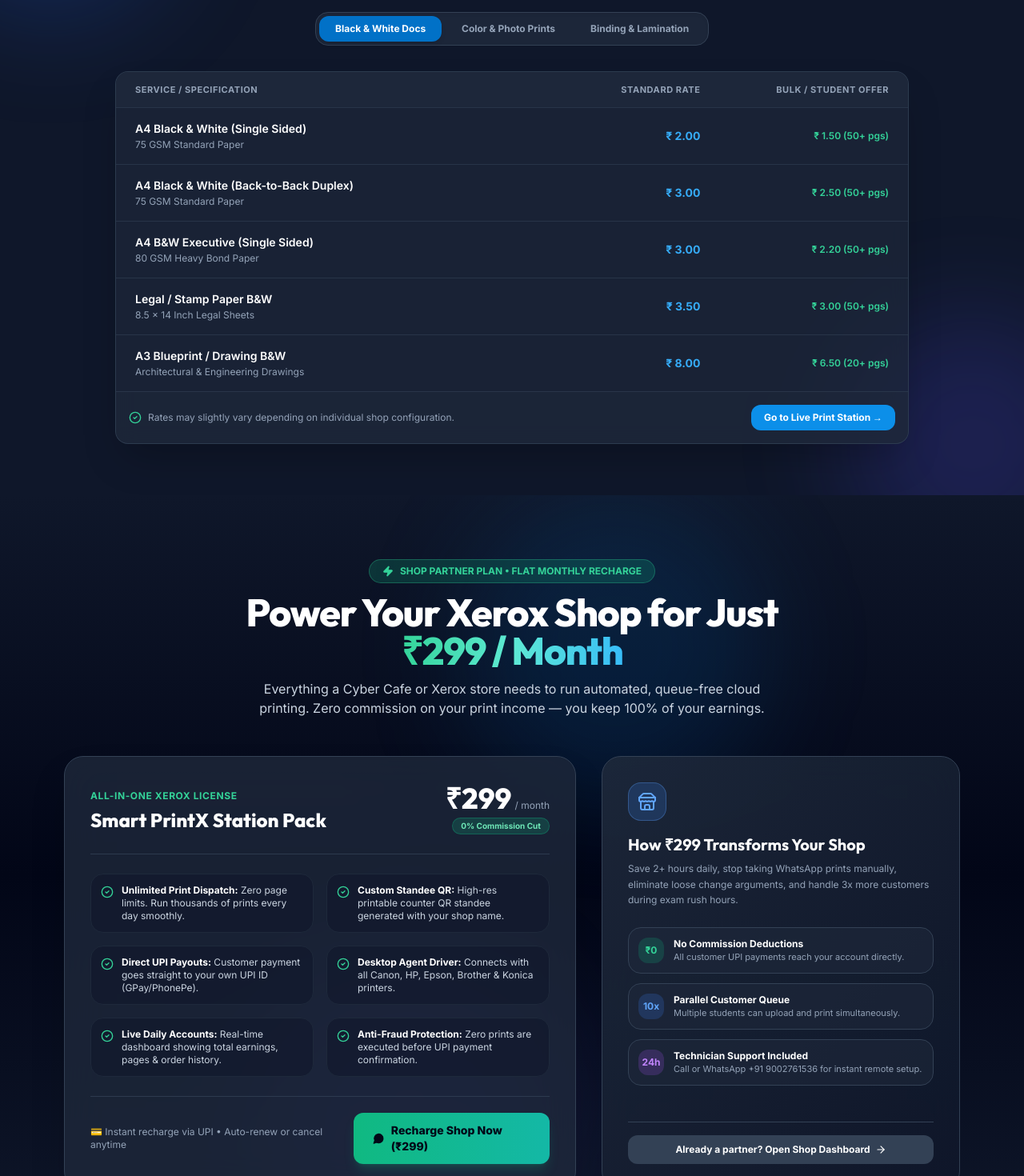
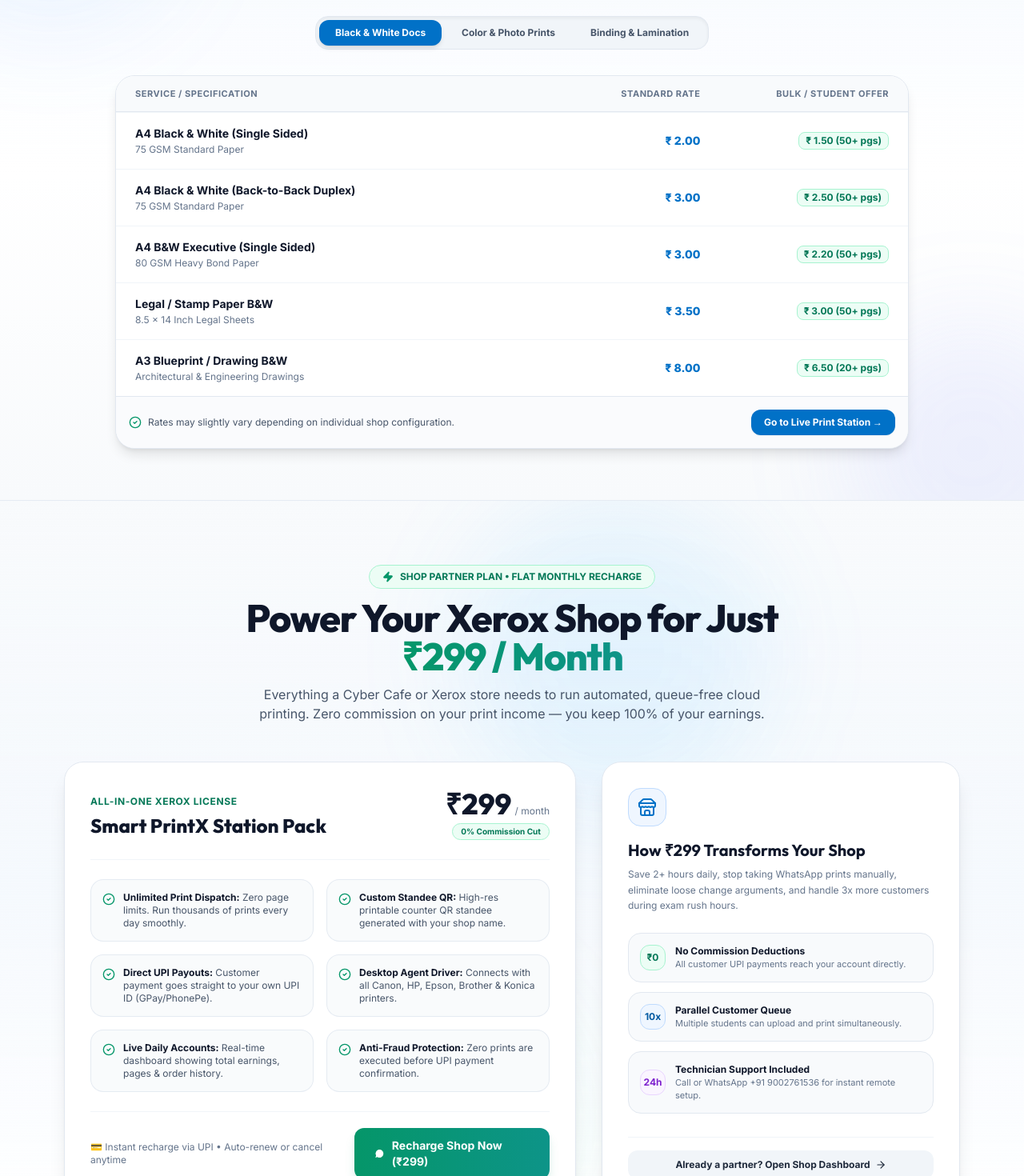
Before and after one commit to Sayantanmaji2005/PRINTX, a Next.js app in the folder client/customer/: page / in a window 1280 px wide. Shown: the part 3120-4590 px from the top of the page at 80% size. Built offline with nearby package versions, Linux system fonts and the light colour scheme; no server answers.

Commit message:
style: convert Pricing List and Shop Partner sections to modern clean light theme

```diff
--- a/client/customer/src/app/page.tsx
+++ b/client/customer/src/app/page.tsx
@@ -411,35 +411,35 @@
         </div>
       </section>
 
-      {/* Transparent Pricing List Section */}
-      <section id="pricing" className="py-16 bg-slate-900 text-white relative overflow-hidden">
-        {/* Glowing background highlights */}
-        <div className="absolute -top-24 -left-24 w-80 h-80 bg-blue-600/20 rounded-full blur-3xl pointer-events-none" />
-        <div className="absolute -bottom-24 -right-24 w-80 h-80 bg-indigo-600/20 rounded-full blur-3xl pointer-events-none" />
+      {/* Transparent Pricing List Section (Light Theme) */}
+      <section id="pricing" className="py-16 bg-gradient-to-b from-blue-50/50 via-white to-slate-50 border-y border-slate-200/80 text-slate-900 relative overflow-hidden">
+        {/* Soft ambient glowing highlights */}
+        <div className="absolute -top-24 -left-24 w-80 h-80 bg-blue-400/10 rounded-full blur-3xl pointer-events-none" />
+        <div className="absolute -bottom-24 -right-24 w-80 h-80 bg-indigo-400/10 rounded-full blur-3xl pointer-events-none" />
 
         <div className="max-w-5xl mx-auto px-4 relative z-10">
           <div className="text-center max-w-2xl mx-auto mb-10">
-            <div className="inline-flex items-center gap-1.5 px-3 py-1 rounded-full bg-blue-500/20 text-blue-300 text-xs font-bold mb-3 border border-blue-400/30">
+            <div className="inline-flex items-center gap-1.5 px-3.5 py-1.5 rounded-full bg-blue-50 text-blue-700 text-xs font-bold mb-3 border border-blue-200 shadow-xs">
               <BadgePercent className="w-3.5 h-3.5" /> 100% TRANSPARENT RATE CARD
             </div>
-            <h2 className="text-3xl md:text-4xl font-extrabold font-['Outfit']">
+            <h2 className="text-3xl md:text-4xl font-extrabold text-slate-900 font-['Outfit']">
               Standard Print & Xerox Pricing
             </h2>
-            <p className="mt-2 text-sm text-slate-300">
+            <p className="mt-2 text-sm text-slate-600">
               No hidden fees. Dynamic volume discounts automatically applied at checkout.
             </p>
           </div>
 
           {/* Pricing Category Tabs */}
           <div className="flex justify-center mb-8">
-            <div className="p-1 rounded-2xl bg-slate-800/90 border border-slate-700 inline-flex gap-1 shadow-inner">
+            <div className="p-1 rounded-2xl bg-slate-100 border border-slate-200 inline-flex gap-1 shadow-inner">
               <button
                 type="button"
                 onClick={() => setPricingCategory('standard')}
                 className={`px-5 py-2 rounded-xl text-xs font-bold transition-all ${
                   pricingCategory === 'standard'
                     ? 'bg-brand-600 text-white shadow-md'
-                    : 'text-slate-400 hover:text-white'
+                    : 'text-slate-600 hover:text-slate-900'
                 }`}
               >
                 Black & White Docs
@@ -450,7 +450,7 @@
                 className={`px-5 py-2 rounded-xl text-xs font-bold transition-all ${
                   pricingCategory === 'color'
                     ? 'bg-brand-600 text-white shadow-md'
-                    : 'text-slate-400 hover:text-white'
+                    : 'text-slate-600 hover:text-slate-900'
                 }`}
               >
                 Color & Photo Prints
@@ -461,7 +461,7 @@
                 className={`px-5 py-2 rounded-xl text-xs font-bold transition-all ${
                   pricingCategory === 'finishing'
                     ? 'bg-brand-600 text-white shadow-md'
-                    : 'text-slate-400 hover:text-white'
+                    : 'text-slate-600 hover:text-slate-900'
                 }`}
               >
                 Binding & Lamination
@@ -469,10 +469,10 @@
             </div>
           </div>
 
-          {/* Pricing Table Card */}
-          <div className="rounded-2xl bg-slate-800/70 border border-slate-700/80 backdrop-blur-md overflow-hidden shadow-2xl">
-            <div className="divide-y divide-slate-700/60">
-              <div className="grid grid-cols-12 px-6 py-3.5 bg-slate-800/90 text-[11px] font-bold text-slate-400 uppercase tracking-wider">
+          {/* Pricing Table Card (Light) */}
+          <div className="rounded-3xl bg-white border border-slate-200 shadow-lg overflow-hidden">
+            <div className="divide-y divide-slate-100">
+              <div className="grid grid-cols-12 px-6 py-3.5 bg-slate-50/90 text-[11px] font-bold text-slate-500 uppercase tracking-wider border-b border-slate-200">
                 <div className="col-span-6 sm:col-span-7">Service / Specification</div>
                 <div className="col-span-3 sm:col-span-2 text-right">Standard Rate</div>
                 <div className="col-span-3 text-right">Bulk / Student Offer</div>
@@ -481,30 +481,32 @@
               {pricingData[pricingCategory].map((row, idx) => (
                 <div
                   key={idx}
-                  className="grid grid-cols-12 px-6 py-4 items-center hover:bg-slate-750/50 transition-colors text-sm"
+                  className="grid grid-cols-12 px-6 py-4 items-center hover:bg-blue-50/30 transition-colors text-sm"
                 >
                   <div className="col-span-6 sm:col-span-7">
-                    <div className="font-semibold text-white">{row.item}</div>
-                    <div className="text-xs text-slate-400 mt-0.5">{row.specs}</div>
+                    <div className="font-bold text-slate-900">{row.item}</div>
+                    <div className="text-xs text-slate-500 mt-0.5">{row.specs}</div>
                   </div>
-                  <div className="col-span-3 sm:col-span-2 text-right font-bold text-brand-400">
+                  <div className="col-span-3 sm:col-span-2 text-right font-black text-brand-600">
                     {row.rate}
                   </div>
-                  <div className="col-span-3 text-right text-xs font-semibold text-emerald-400">
-                    {row.bulk}
+                  <div className="col-span-3 text-right">
+                    <span className="inline-block text-xs font-bold text-emerald-700 bg-emerald-50 px-2 py-0.5 rounded-lg border border-emerald-200">
+                      {row.bulk}
+                    </span>
                   </div>
                 </div>
               ))}
             </div>
 
-            <div className="p-4 bg-slate-800/40 border-t border-slate-700/60 flex flex-col sm:flex-row items-center justify-between text-xs text-slate-400 gap-3">
+            <div className="p-4 bg-slate-50/70 border-t border-slate-200 flex flex-col sm:flex-row items-center justify-between text-xs text-slate-600 gap-3">
               <div className="flex items-center gap-2">
-                <CheckCircle2 className="w-4 h-4 text-emerald-400 shrink-0" />
+                <CheckCircle2 className="w-4 h-4 text-emerald-600 shrink-0" />
                 <span>Rates may slightly vary depending on individual shop configuration.</span>
               </div>
               <a
                 href="#shops"
-                className="px-4 py-2 rounded-xl bg-brand-500 hover:bg-brand-600 text-white font-bold transition-all text-xs shrink-0"
+                className="px-4 py-2 rounded-xl bg-brand-600 hover:bg-brand-700 text-white font-bold transition-all text-xs shrink-0 shadow-sm"
               >
                 Go to Live Print Station →
               </a>
@@ -513,159 +515,159 @@
         </div>
       </section>
 
-      {/* Shop Partner ₹299 Monthly Recharge Pack Section */}
-      <section id="recharge" className="py-16 md:py-20 bg-gradient-to-b from-slate-900 via-slate-950 to-slate-900 text-white relative overflow-hidden border-b border-slate-800">
-        <div className="absolute top-0 right-1/4 w-96 h-96 bg-brand-600/15 rounded-full blur-3xl pointer-events-none" />
-        <div className="absolute bottom-0 left-1/4 w-96 h-96 bg-indigo-600/15 rounded-full blur-3xl pointer-events-none" />
+      {/* Shop Partner ₹299 Monthly Recharge Pack Section (Light Theme) */}
+      <section id="recharge" className="py-16 md:py-20 bg-gradient-to-b from-slate-50 via-blue-50/40 to-white text-slate-900 relative overflow-hidden border-b border-slate-200/80">
+        <div className="absolute top-0 right-1/4 w-96 h-96 bg-brand-400/10 rounded-full blur-3xl pointer-events-none" />
+        <div className="absolute bottom-0 left-1/4 w-96 h-96 bg-emerald-400/10 rounded-full blur-3xl pointer-events-none" />
 
         <div className="max-w-6xl mx-auto px-4 relative z-10">
           <div className="text-center max-w-3xl mx-auto mb-12">
-            <div className="inline-flex items-center gap-2 px-4 py-1.5 rounded-full bg-emerald-500/20 text-emerald-400 text-xs font-bold mb-3 border border-emerald-400/30">
-              <Zap className="w-3.5 h-3.5 fill-emerald-400" />
+            <div className="inline-flex items-center gap-2 px-4 py-1.5 rounded-full bg-emerald-50 text-emerald-700 text-xs font-bold mb-3 border border-emerald-200 shadow-xs">
+              <Zap className="w-3.5 h-3.5 text-emerald-600 fill-emerald-600" />
               <span>SHOP PARTNER PLAN • FLAT MONTHLY RECHARGE</span>
             </div>
-            <h2 className="text-3xl sm:text-4xl md:text-5xl font-black font-['Outfit'] tracking-tight">
+            <h2 className="text-3xl sm:text-4xl md:text-5xl font-black font-['Outfit'] tracking-tight text-slate-900">
               Power Your Xerox Shop for Just{' '}
-              <span className="bg-gradient-to-r from-emerald-400 via-teal-300 to-sky-400 bg-clip-text text-transparent">
+              <span className="bg-gradient-to-r from-emerald-600 to-teal-600 bg-clip-text text-transparent">
                 ₹299 / Month
               </span>
             </h2>
-            <p className="mt-3 text-sm sm:text-base text-slate-300 leading-relaxed max-w-2xl mx-auto">
+            <p className="mt-3 text-sm sm:text-base text-slate-600 leading-relaxed max-w-2xl mx-auto">
               Everything a Cyber Cafe or Xerox store needs to run automated, queue-free cloud printing. Zero commission on your print income — you keep 100% of your earnings.
             </p>
           </div>
 
           <div className="grid grid-cols-1 lg:grid-cols-12 gap-8 items-stretch">
             {/* Pricing Feature Highlight Box (Left) */}
-            <div className="lg:col-span-7 p-6 sm:p-8 rounded-3xl bg-slate-800/80 border border-slate-700 backdrop-blur-xl shadow-2xl flex flex-col justify-between">
+            <div className="lg:col-span-7 p-6 sm:p-8 rounded-3xl bg-white border border-slate-200 shadow-xl flex flex-col justify-between">
               <div>
-                <div className="flex items-center justify-between pb-6 border-b border-slate-700/80">
+                <div className="flex items-center justify-between pb-6 border-b border-slate-100">
                   <div>
-                    <span className="text-xs font-bold text-emerald-400 uppercase tracking-wider">ALL-IN-ONE XEROX LICENSE</span>
-                    <h3 className="text-2xl font-black text-white font-['Outfit'] mt-1">Smart PrintX Station Pack</h3>
+                    <span className="text-xs font-bold text-emerald-700 uppercase tracking-wider">ALL-IN-ONE XEROX LICENSE</span>
+                    <h3 className="text-2xl font-black text-slate-900 font-['Outfit'] mt-1">Smart PrintX Station Pack</h3>
                   </div>
                   <div className="text-right">
                     <div className="flex items-baseline gap-1 justify-end">
-                      <span className="text-3xl sm:text-4xl font-black text-white font-['Outfit']">₹299</span>
-                      <span className="text-xs text-slate-400">/ month</span>
+                      <span className="text-3xl sm:text-4xl font-black text-slate-900 font-['Outfit']">₹299</span>
+                      <span className="text-xs text-slate-500">/ month</span>
                     </div>
-                    <span className="inline-block px-2.5 py-0.5 rounded-full text-[10px] font-bold bg-emerald-500/20 text-emerald-300 border border-emerald-500/30 mt-1">
+                    <span className="inline-block px-2.5 py-0.5 rounded-full text-[10px] font-bold bg-emerald-50 text-emerald-700 border border-emerald-200 mt-1">
                       0% Commission Cut
                     </span>
                   </div>
                 </div>
 
-                <div className="mt-6 grid grid-cols-1 sm:grid-cols-2 gap-4 text-xs text-slate-300">
-                  <div className="flex items-start gap-2.5 p-3 rounded-2xl bg-slate-900/60 border border-slate-800">
-                    <CheckCircle2 className="w-4 h-4 text-emerald-400 shrink-0 mt-0.5" />
+                <div className="mt-6 grid grid-cols-1 sm:grid-cols-2 gap-4 text-xs text-slate-600">
+                  <div className="flex items-start gap-2.5 p-3.5 rounded-2xl bg-slate-50/80 border border-slate-200/80">
+                    <CheckCircle2 className="w-4 h-4 text-emerald-600 shrink-0 mt-0.5" />
                     <div>
-                      <strong className="text-white">Unlimited Print Dispatch:</strong> Zero page limits. Run thousands of prints every day smoothly.
+                      <strong className="text-slate-900">Unlimited Print Dispatch:</strong> Zero page limits. Run thousands of prints every day smoothly.
                     </div>
                   </div>
 
-                  <div className="flex items-start gap-2.5 p-3 rounded-2xl bg-slate-900/60 border border-slate-800">
-                    <CheckCircle2 className="w-4 h-4 text-emerald-400 shrink-0 mt-0.5" />
+                  <div className="flex items-start gap-2.5 p-3.5 rounded-2xl bg-slate-50/80 border border-slate-200/80">
+                    <CheckCircle2 className="w-4 h-4 text-emerald-600 shrink-0 mt-0.5" />
                     <div>
-                      <strong className="text-white">Custom Standee QR:</strong> High-res printable counter QR standee generated with your shop name.
+                      <strong className="text-slate-900">Custom Standee QR:</strong> High-res printable counter QR standee generated with your shop name.
                     </div>
                   </div>
 
-                  <div className="flex items-start gap-2.5 p-3 rounded-2xl bg-slate-900/60 border border-slate-800">
-                    <CheckCircle2 className="w-4 h-4 text-emerald-400 shrink-0 mt-0.5" />
+                  <div className="flex items-start gap-2.5 p-3.5 rounded-2xl bg-slate-50/80 border border-slate-200/80">
+                    <CheckCircle2 className="w-4 h-4 text-emerald-600 shrink-0 mt-0.5" />
                     <div>
-                      <strong className="text-white">Direct UPI Payouts:</strong> Customer payment goes straight to your own UPI ID (GPay/PhonePe).
+                      <strong className="text-slate-900">Direct UPI Payouts:</strong> Customer payment goes straight to your own UPI ID (GPay/PhonePe).
                     </div>
                   </div>
 
-                  <div className="flex items-start gap-2.5 p-3 rounded-2xl bg-slate-900/60 border border-slate-800">
-                    <CheckCircle2 className="w-4 h-4 text-emerald-400 shrink-0 mt-0.5" />
+                  <div className="flex items-start gap-2.5 p-3.5 rounded-2xl bg-slate-50/80 border border-slate-200/80">
+                    <CheckCircle2 className="w-4 h-4 text-emerald-600 shrink-0 mt-0.5" />
                     <div>
-                      <strong className="text-white">Desktop Agent Driver:</strong> Connects with all Canon, HP, Epson, Brother & Konica printers.
+                      <strong className="text-slate-900">Desktop Agent Driver:</strong> Connects with all Canon, HP, Epson, Brother & Konica printers.
                     </div>
                   </div>
 
-                  <div className="flex items-start gap-2.5 p-3 rounded-2xl bg-slate-900/60 border border-slate-800">
-                    <CheckCircle2 className="w-4 h-4 text-emerald-400 shrink-0 mt-0.5" />
+                  <div className="flex items-start gap-2.5 p-3.5 rounded-2xl bg-slate-50/80 border border-slate-200/80">
+                    <CheckCircle2 className="w-4 h-4 text-emerald-600 shrink-0 mt-0.5" />
                     <div>
-                      <strong className="text-white">Live Daily Accounts:</strong> Real-time dashboard showing total earnings, pages & order history.
+                      <strong className="text-slate-900">Live Daily Accounts:</strong> Real-time dashboard showing total earnings, pages & order history.
                     </div>
                   </div>
 
-                  <div className="flex items-start gap-2.5 p-3 rounded-2xl bg-slate-900/60 border border-slate-800">
-                    <CheckCircle2 className="w-4 h-4 text-emerald-400 shrink-0 mt-0.5" />
+                  <div className="flex items-start gap-2.5 p-3.5 rounded-2xl bg-slate-50/80 border border-slate-200/80">
+                    <CheckCircle2 className="w-4 h-4 text-emerald-600 shrink-0 mt-0.5" />
                     <div>
-                      <strong className="text-white">Anti-Fraud Protection:</strong> Zero prints are executed before UPI payment confirmation.
+                      <strong className="text-slate-900">Anti-Fraud Protection:</strong> Zero prints are executed before UPI payment confirmation.
                     </div>
                   </div>
                 </div>
               </div>
 
-              <div className="mt-6 pt-5 border-t border-slate-700/80 flex flex-col sm:flex-row items-center justify-between gap-4">
-                <div className="text-xs text-slate-400">
+              <div className="mt-6 pt-5 border-t border-slate-100 flex flex-col sm:flex-row items-center justify-between gap-4">
+                <div className="text-xs text-slate-500">
                   💳 Instant recharge via UPI • Auto-renew or cancel anytime
                 </div>
                 <a
                   href="https://wa.me/919002761536?text=Hi%20PrintX%20Team,%20I%20want%20to%20recharge/activate%20the%20Rs%20299%20Monthly%20Shop%20Partner%20Pack%20for%20my%20Xerox%20Shop."
                   target="_blank"
                   rel="noopener noreferrer"
-                  className="w-full sm:w-auto px-6 py-3 rounded-xl bg-gradient-to-r from-emerald-500 to-teal-500 hover:from-emerald-600 hover:to-teal-600 text-slate-950 font-black text-xs sm:text-sm shadow-lg shadow-emerald-500/20 flex items-center justify-center gap-2 transition-all active:scale-95"
+                  className="w-full sm:w-auto px-6 py-3 rounded-xl bg-gradient-to-r from-emerald-600 to-teal-600 hover:from-emerald-700 hover:to-teal-700 text-white font-bold text-xs sm:text-sm shadow-lg shadow-emerald-600/20 flex items-center justify-center gap-2 transition-all active:scale-95"
                 >
-                  <MessageCircle className="w-4 h-4 fill-slate-950" />
+                  <MessageCircle className="w-4 h-4 fill-white text-emerald-600" />
                   <span>Recharge Shop Now (₹299)</span>
                 </a>
               </div>
             </div>
 
             {/* Why Recharge with PrintX (Right) */}
-            <div className="lg:col-span-5 p-6 sm:p-8 rounded-3xl bg-gradient-to-br from-slate-800/90 to-slate-900/90 border border-slate-700 backdrop-blur-xl flex flex-col justify-between">
+            <div className="lg:col-span-5 p-6 sm:p-8 rounded-3xl bg-white border border-slate-200 shadow-xl flex flex-col justify-between">
               <div>
-                <div className="w-12 h-12 rounded-2xl bg-blue-500/20 border border-blue-400/30 text-blue-400 flex items-center justify-center mb-4">
+                <div className="w-12 h-12 rounded-2xl bg-blue-50 border border-blue-200 text-brand-600 flex items-center justify-center mb-4">
                   <Store className="w-6 h-6" />
                 </div>
-                <h3 className="text-xl font-bold text-white font-['Outfit']">How ₹299 Transforms Your Shop</h3>
-                <p className="text-xs text-slate-400 mt-1.5 leading-relaxed">
+                <h3 className="text-xl font-bold text-slate-900 font-['Outfit']">How ₹299 Transforms Your Shop</h3>
+                <p className="text-xs text-slate-500 mt-1.5 leading-relaxed">
                   Save 2+ hours daily, stop taking WhatsApp prints manually, eliminate loose change arguments, and handle 3x more customers during exam rush hours.
                 </p>
 
                 <div className="mt-6 space-y-3">
-                  <div className="p-3 rounded-2xl bg-slate-800/60 border border-slate-700 flex items-center gap-3">
-                    <div className="w-8 h-8 rounded-xl bg-emerald-500/20 text-emerald-400 flex items-center justify-center font-bold text-xs shrink-0">
+                  <div className="p-3.5 rounded-2xl bg-slate-50 border border-slate-200 flex items-center gap-3">
+                    <div className="w-8 h-8 rounded-xl bg-emerald-50 text-emerald-700 border border-emerald-200 flex items-center justify-center font-bold text-xs shrink-0">
                       ₹0
                     </div>
                     <div className="text-xs">
-                      <span className="font-bold text-white">No Commission Deductions</span>
-                      <p className="text-[11px] text-slate-400">All customer UPI payments reach your account directly.</p>
+                      <span className="font-bold text-slate-900">No Commission Deductions</span>
+                      <p className="text-[11px] text-slate-500">All customer UPI payments reach your account directly.</p>
                     </div>
                   </div>
 
-                  <div className="p-3 rounded-2xl bg-slate-800/60 border border-slate-700 flex items-center gap-3">
-                    <div className="w-8 h-8 rounded-xl bg-blue-500/20 text-blue-400 flex items-center justify-center font-bold text-xs shrink-0">
+                  <div className="p-3.5 rounded-2xl bg-slate-50 border border-slate-200 flex items-center gap-3">
+                    <div className="w-8 h-8 rounded-xl bg-blue-50 text-brand-700 border border-blue-200 flex items-center justify-center font-bold text-xs shrink-0">
                       10x
                     </div>
                     <div className="text-xs">
-                      <span className="font-bold text-white">Parallel Customer Queue</span>
-                      <p className="text-[11px] text-slate-400">Multiple students can upload and print simultaneously.</p>
+                      <span className="font-bold text-slate-900">Parallel Customer Queue</span>
+                      <p className="text-[11px] text-slate-500">Multiple students can upload and print simultaneously.</p>
                     </div>
                   </div>
 
-                  <div className="p-3 rounded-2xl bg-slate-800/60 border border-slate-700 flex items-center gap-3">
-                    <div className="w-8 h-8 rounded-xl bg-purple-500/20 text-purple-400 flex items-center justify-center font-bold text-xs shrink-0">
+                  <div className="p-3.5 rounded-2xl bg-slate-50 border border-slate-200 flex items-center gap-3">
+                    <div className="w-8 h-8 rounded-xl bg-purple-50 text-purple-700 border border-purple-200 flex items-center justify-center font-bold text-xs shrink-0">
                       24h
                     </div>
                     <div className="text-xs">
-                      <span className="font-bold text-white">Technician Support Included</span>
-                      <p className="text-[11px] text-slate-400">Call or WhatsApp +91 9002761536 for instant remote setup.</p>
+                      <span className="font-bold text-slate-900">Technician Support Included</span>
+                      <p className="text-[11px] text-slate-500">Call or WhatsApp +91 9002761536 for instant remote setup.</p>
                     </div>
                   </div>
                 </div>
               </div>
 
-              <div className="mt-6 pt-4 border-t border-slate-700">
+              <div className="mt-6 pt-4 border-t border-slate-100">
                 <a
                   href={(process.env.NEXT_PUBLIC_ADMIN_URL || 'https://printx-admin.vercel.app').replace(/\/+$/, '') + '/login'}
                   target="_blank"
                   rel="noopener noreferrer"
-                  className="w-full py-2.5 rounded-xl bg-slate-700 hover:bg-slate-600 text-white font-bold text-xs flex items-center justify-center gap-1.5 transition-colors"
+                  className="w-full py-2.5 rounded-xl bg-slate-100 hover:bg-slate-200 text-slate-800 font-bold text-xs flex items-center justify-center gap-1.5 transition-colors"
                 >
                   <span>Already a partner? Open Shop Dashboard</span>
                   <ArrowRight className="w-3.5 h-3.5" />
```
Also changed, not shown: 12 other files (tests, documents, lock files or other folders).
